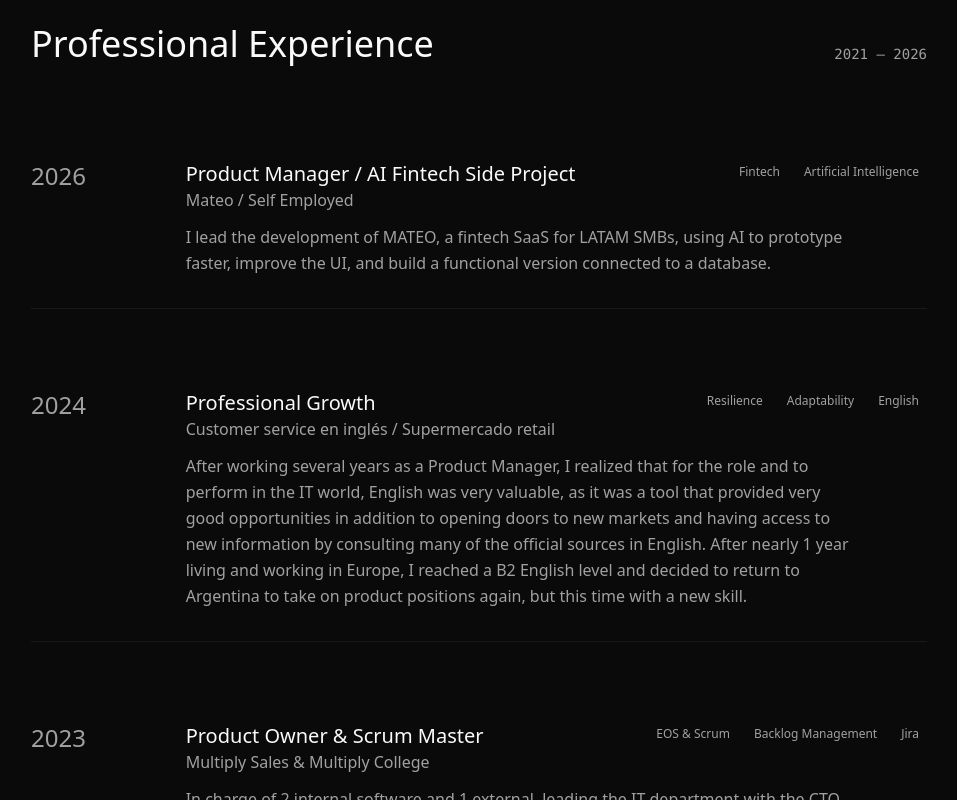
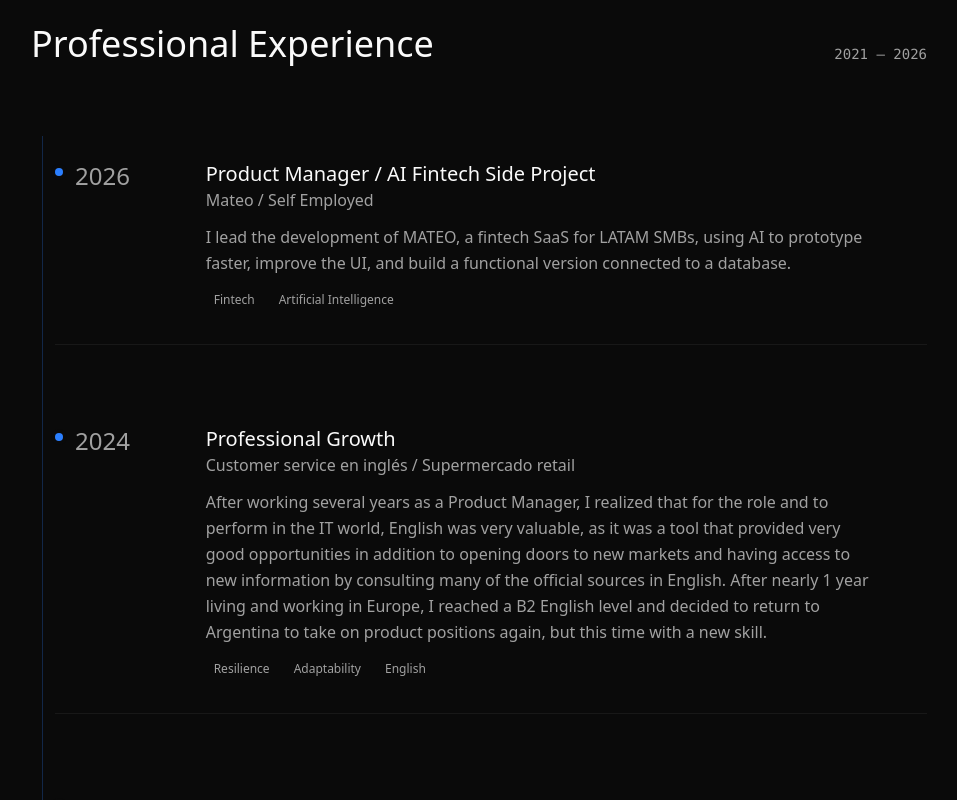
Before and after one commit to javierllorente-HWorld/javier-llorente-portfolio, a Next.js app: page / in a window 1280 px wide. Shown: the part 2920-3720 px from the top of the page, without its empty margins (161-1118 px from the left). Built offline with nearby package versions, Linux system fonts and the light colour scheme.

Commit message:
Add timeline line and blue markers to professional experience

```diff
--- a/app/page.tsx
+++ b/app/page.tsx
@@ -342,15 +342,19 @@ export default function Home() {
               <div className="text-sm text-muted-foreground font-mono">2021 — 2026</div>
             </div>
 
-            <div className="space-y-8 sm:space-y-12 max-h-none overflow-auto">
+            <div className="relative pl-6 space-y-8 sm:space-y-12 max-h-none overflow-auto">
+              <div className="pointer-events-none absolute left-[11px] top-2 bottom-2 w-px bg-blue-500/25" />
               {t.jobs.map((job, index) => (
                 <div
                   key={index}
                   className="group grid lg:grid-cols-12 gap-4 sm:gap-8 py-6 sm:py-8 border-b border-border/50 hover:border-border transition-colors duration-500"
                 >
                   <div className="lg:col-span-2">
+                    <div className="flex items-start gap-3">
+                      <span className="mt-2 h-2 w-2 rounded-full bg-blue-500 ring-4 ring-background" aria-hidden="true" />
                       <div className="text-xl sm:text-2xl font-light text-muted-foreground group-hover:text-foreground transition-colors duration-500">
                         {job.year}
+                      </div>
                     </div>
                   </div>
 
@@ -360,8 +364,11 @@ export default function Home() {
                         <h3 className="text-lg sm:text-xl font-medium">{job.role}</h3>
                         <div className="text-muted-foreground">{job.company}</div>
                       </div>
+                    </div>
 
-                      <div className="flex flex-wrap gap-2 lg:justify-end">
+                    <p className="text-muted-foreground leading-relaxed max-w-2xl">{job.description}</p>
+
+                    <div className="flex flex-wrap gap-2">
                       {job.tech.map((tech) => (
                         <span
                           key={tech}
@@ -371,9 +378,6 @@ export default function Home() {
                         </span>
                       ))}
                     </div>
-                    </div>
-
-                    <p className="text-muted-foreground leading-relaxed max-w-2xl">{job.description}</p>
                   </div>
                 </div>
               ))}
```
Lines whose indentation alone changed are shown as unchanged.
